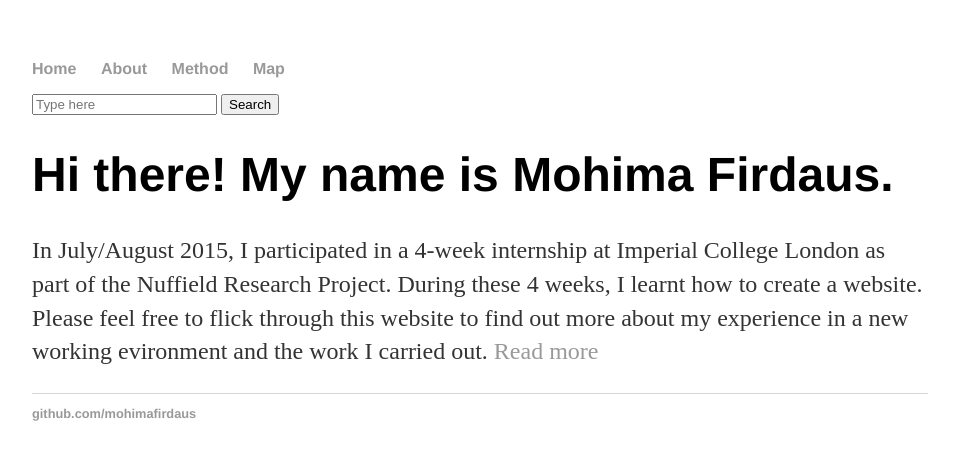
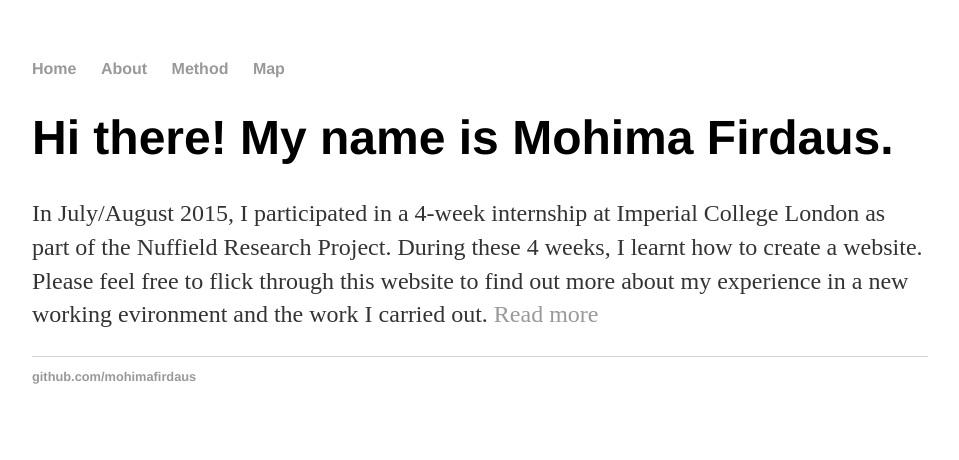
Before and after one commit to mohimafirdaus/mohimafirdaus.github.io, a Jekyll site: the page built from index.html, in a window 1280 px wide. Shown: the top 460 px of the page, without its empty margins (160-1119 px from the left). Built offline with Jekyll 4.4.1, drawn with Linux system fonts in a browser that asks for light colours.

Commit message:
Update default.html

```diff
--- a/_layouts/default.html
+++ b/_layouts/default.html
@@ -13,10 +13,7 @@
         	           	 <li><a href="/map">Map</a></li>
     		    </ul>
 	        	</nav>
-	        	<form id="searchbox" action="">
-    <input id="search" type="text" placeholder="Type here">
-    <input id="submit" type="submit" value="Search">
-</form>
+
 	         	<div class="container">
 
 	         	            {{ content }}
```
